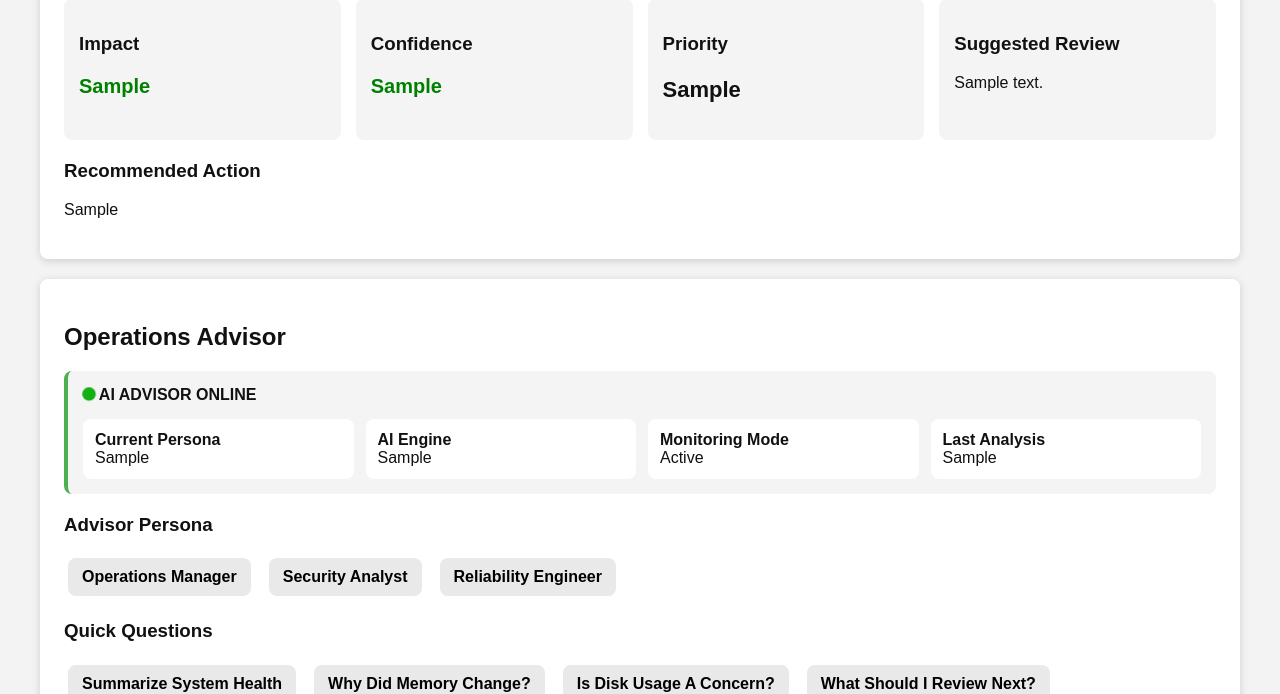
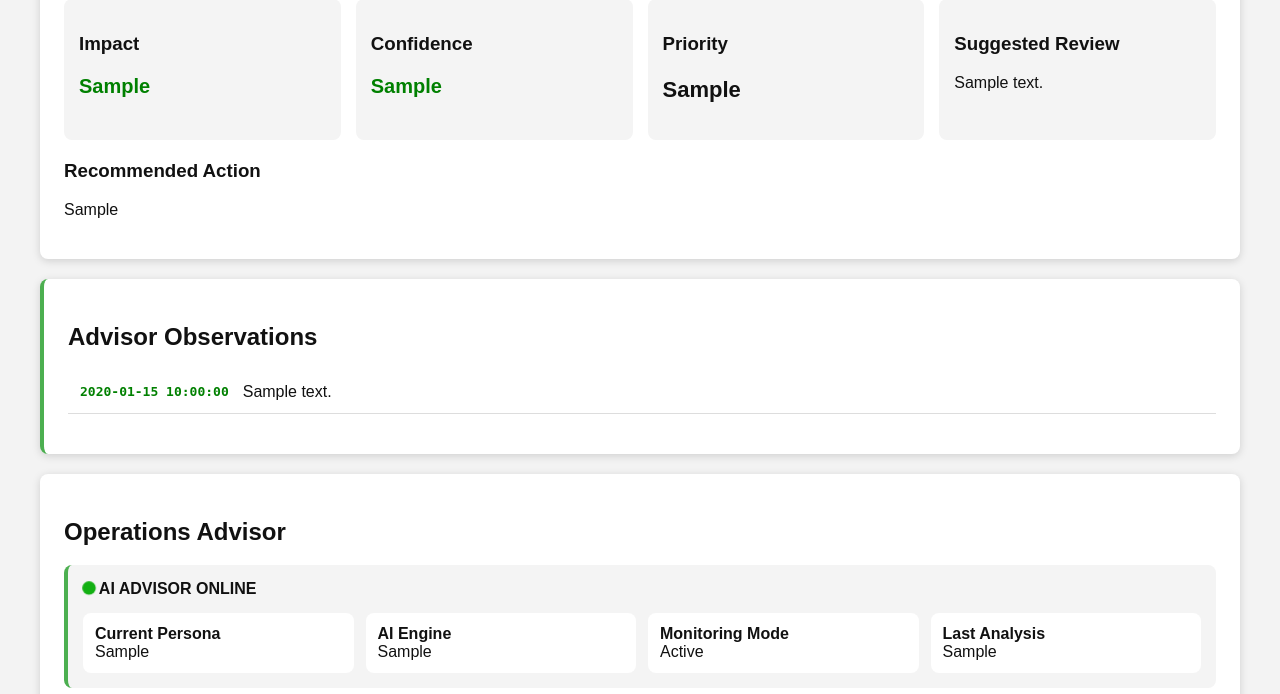
Before and after one commit to grgdougall-crypto/linux-ops-automation-lab, a Flask app: template dashboard/templates/index.html in a window 1280 px wide. Shown: the part 2411-3105 px from the top of the page. Run offline with Flask 3, Linux system fonts and the light colour scheme; the template is opened without the code that fills it: most values are stand-ins (such as "Sample title", 1, 10 or a date in 2020).

Commit message:
Add advisor observations and dashboard enhancements

```diff
--- a/dashboard/app.py
+++ b/dashboard/app.py
@@ -4,13 +4,6 @@ import socket
 import sys
 
 app = Flask(__name__)
-
-ADVISOR_RESPONSES = {
-    "health": "System health remains strong.",
-    "memory": "Memory utilization changed across recent reports.",
-    "disk": "Disk utilization is currently low and does not present an operational concern.",
-    "review": "Recommended review items include memory trends, report retention status, and automation workflow completion."
-}
 
 PERSONA_LABELS = {
     "operations": "Operations Manager",
@@ -54,37 +47,27 @@ def get_recent_activity():
 
     for line in reversed(log_lines):
         if "Workflow completed:" in line:
-            timestamp = line.replace("Workflow completed:", "").strip()
-            time_only = extract_time(timestamp)
+            time_only = extract_time(line.replace("Workflow completed:", "").strip())
             activities.append(f"{time_only} ✓ Automation Workflow Completed")
-
         elif "Workflow started:" in line:
-            timestamp = line.replace("Workflow started:", "").strip()
-            time_only = extract_time(timestamp)
+            time_only = extract_time(line.replace("Workflow started:", "").strip())
             activities.append(f"{time_only} ✓ Automation Workflow Started")
-
         elif "System report created:" in line:
             activities.append(f"{latest_time} ✓ System Report Generated")
-
         elif "Overall Score:" in line:
             score = line.replace("Overall Score:", "").strip()
             activities.append(f"{latest_time} ✓ Health Score Updated ({score})")
-
         elif "Status:" in line:
             status = line.replace("Status:", "").strip()
             activities.append(f"{latest_time} ✓ System Status Evaluated ({status})")
-
         elif "Trend Analysis" in line:
             activities.append(f"{latest_time} ✓ Trend Analysis Completed")
-
         elif "Report Retention Cleanup" in line:
             activities.append(f"{latest_time} ✓ Cleanup Review Completed")
-
         elif "No cleanup needed." in line:
             activities.append(f"{latest_time} ✓ No Cleanup Required")
 
     cleaned = []
-
     for activity in activities:
         if activity not in cleaned:
             cleaned.append(activity)
@@ -94,11 +77,7 @@ def get_recent_activity():
 
 def get_automation_info():
     if not AUTOMATION_LOG.exists():
-        return {
-            "status": "NO LOG FOUND",
-            "last_run": "Unknown",
-            "class": "status-warning"
-        }
+        return {"status": "NO LOG FOUND", "last_run": "Unknown", "class": "status-warning"}
 
     log_content = AUTOMATION_LOG.read_text().splitlines()
 
@@ -110,11 +89,7 @@ def get_automation_info():
                 "class": "status-good"
             }
 
-    return {
-        "status": "CHECK LOG",
-        "last_run": "Unknown",
-        "class": "status-warning"
-    }
+    return {"status": "CHECK LOG", "last_run": "Unknown", "class": "status-warning"}
 
 
 def calculate_health_score(report_file):
@@ -125,10 +100,8 @@ def calculate_health_score(report_file):
 
         if "mem:" in content:
             score += 25
-
         if "/dev/" in content:
             score += 25
-
         if "active" in content:
             score += 50
 
@@ -156,7 +129,7 @@ def get_status_class_from_percent(percent_text):
             return "status-warning"
         return "status-good"
 
-    except ValueError:
+    except Exception:
         return "status-warning"
 
 
@@ -170,7 +143,7 @@ def get_disk_health(percent_text):
             return "WARNING"
         return "NORMAL"
 
-    except ValueError:
+    except Exception:
         return "UNKNOWN"
 
 
@@ -269,24 +242,12 @@ def calculate_advisor_risk(report_data, insight):
         disk_percent = 0
 
     if disk_percent >= 90 or score < 60:
-        return {
-            "impact": "HIGH",
-            "confidence": insight["confidence"],
-            "priority": "P1"
-        }
+        return {"impact": "HIGH", "confidence": insight["confidence"], "priority": "P1"}
 
     if disk_percent >= 70 or score < 90:
-        return {
-            "impact": "MEDIUM",
-            "confidence": insight["confidence"],
-            "priority": "P3"
-        }
+        return {"impact": "MEDIUM", "confidence": insight["confidence"], "priority": "P3"}
 
-    return {
-        "impact": "LOW",
-        "confidence": insight["confidence"],
-        "priority": "P4"
-    }
+    return {"impact": "LOW", "confidence": insight["confidence"], "priority": "P4"}
 
 
 def get_advisor_response(question_type, persona, report_data, ai_summary, insight):
@@ -325,8 +286,7 @@ def get_advisor_response(question_type, persona, report_data, ai_summary, insigh
         if persona == "security":
             assessment = (
                 f"Memory usage is currently {report_data['memory_used']}. "
-                f"{insight['insight']} No suspicious memory-related behavior is indicated "
-                f"by the current dashboard data."
+                f"{insight['insight']} No suspicious memory-related behavior is indicated by the current dashboard data."
             )
         elif persona == "reliability":
             assessment = (
@@ -405,6 +365,7 @@ def get_advisor_response(question_type, persona, report_data, ai_summary, insigh
         "priority": "P3"
     }
 
+
 @app.route("/")
 def home():
     report_data = get_latest_report_data()
@@ -417,10 +378,7 @@ def home():
     advisor_question = request.args.get("advisor", "health")
     advisor_persona = request.args.get("persona", "operations")
 
-    advisor_persona_label = PERSONA_LABELS.get(
-        advisor_persona,
-        "Operations Manager"
-    )
+    advisor_persona_label = PERSONA_LABELS.get(advisor_persona, "Operations Manager")
 
     advisor_response = get_advisor_response(
         advisor_question,
@@ -503,6 +461,31 @@ def home():
     if len(last_analysis_time.split()) >= 5:
         last_analysis_time = last_analysis_time.split()[3]
 
+    advisor_observations = [
+        {
+            "time": last_analysis_time,
+            "message": f"{advisor_persona_label} reviewed {advisor_question} data"
+        },
+        {
+            "time": last_analysis_time,
+            "message": f"Risk level evaluated as {advisor_response['impact']}"
+        },
+        {
+            "time": last_analysis_time,
+            "message": f"Priority assigned as {advisor_response['priority']}"
+        },
+        {
+            "time": last_analysis_time,
+            "message": "Automation workflow completed successfully"
+        }
+    ]
+
+    executive_summary = (
+        f"System status is {report_data['status']} with a health score of "
+        f"{report_data['current_health_score']}/100. Current risk is "
+        f"{advisor_response['impact']}. Recommended action: {ai_summary['recommendation']}"
+    )
+
     return render_template(
         "index.html",
         hostname=socket.gethostname(),
@@ -535,8 +518,9 @@ def home():
         advisor_impact=advisor_response["impact"],
         advisor_confidence=advisor_response["confidence"],
         advisor_priority=advisor_response["priority"],
+        advisor_observations=advisor_observations,
         recommendations=recommendations,
-        executive_summary=f"System status is {report_data['status']} with a health score of {report_data['current_health_score']}/100. Current risk is {advisor_response['impact']}. Recommended action: {ai_summary['recommendation']}",
+        executive_summary=executive_summary,
         operational_insight=insight["insight"],
         insight_impact=insight["impact"],
         insight_confidence=insight["confidence"],
@@ -544,5 +528,6 @@ def home():
         insight_review=insight["review"]
     )
 
+
 if __name__ == "__main__":
     app.run(debug=True)
--- a/dashboard/static/style.css
+++ b/dashboard/static/style.css
@@ -326,3 +326,28 @@ body {
 .recommendations-table th {
     background: #f4f4f4;
 }
+
+.observations-card {
+    border-left: 4px solid #4caf50;
+}
+
+.observation-list {
+    list-style: none;
+    padding-left: 0;
+    margin-top: 15px;
+}
+
+.observation-list li {
+    padding: 12px;
+    border-bottom: 1px solid #ddd;
+    display: flex;
+    gap: 14px;
+    align-items: center;
+}
+
+.observation-time {
+    font-family: monospace;
+    font-weight: bold;
+    color: #008000;
+    min-width: 55px;
+}
--- a/dashboard/templates/index.html
+++ b/dashboard/templates/index.html
@@ -211,6 +211,19 @@
         <p>{{ ai_recommendation }}</p>
     </div>
 
+    <div class="card observations-card">
+        <h2>Advisor Observations</h2>
+
+        <ul class="observation-list">
+            {% for observation in advisor_observations %}
+                <li>
+                    <span class="observation-time">{{ observation.time }}</span>
+                    <span>{{ observation.message }}</span>
+                </li>
+            {% endfor %}
+        </ul>
+    </div>
+
     <div class="card ai-card">
         <h2>Operations Advisor</h2>
 
```
Lines whose indentation alone changed are shown as unchanged.
